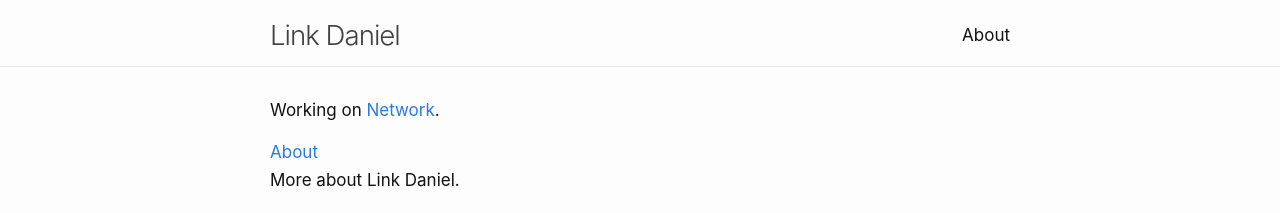
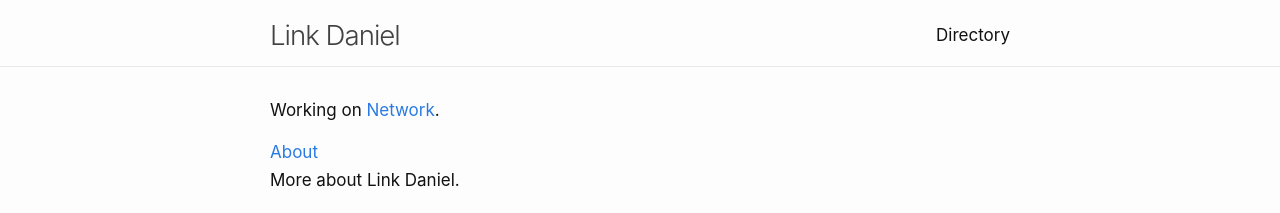
Before and after one commit to link-daniel/link.github.io, a Jekyll site: the page built from index.md, in a window 1280 px wide. Shown: the top 213 px of the page. Built offline with Jekyll 4.4.1, drawn with Linux system fonts in a browser that asks for light colours.

Commit message:
Update _config.yml

```diff
--- a/_config.yml
+++ b/_config.yml
@@ -48,7 +48,7 @@ minima:
 # If you want to link only specific pages in your header, uncomment
 # this and add the path to the pages in order as they should show up
 header_pages:
-  - about.md
+  - directory.md
 
 # Build settings
 theme: minima
```
